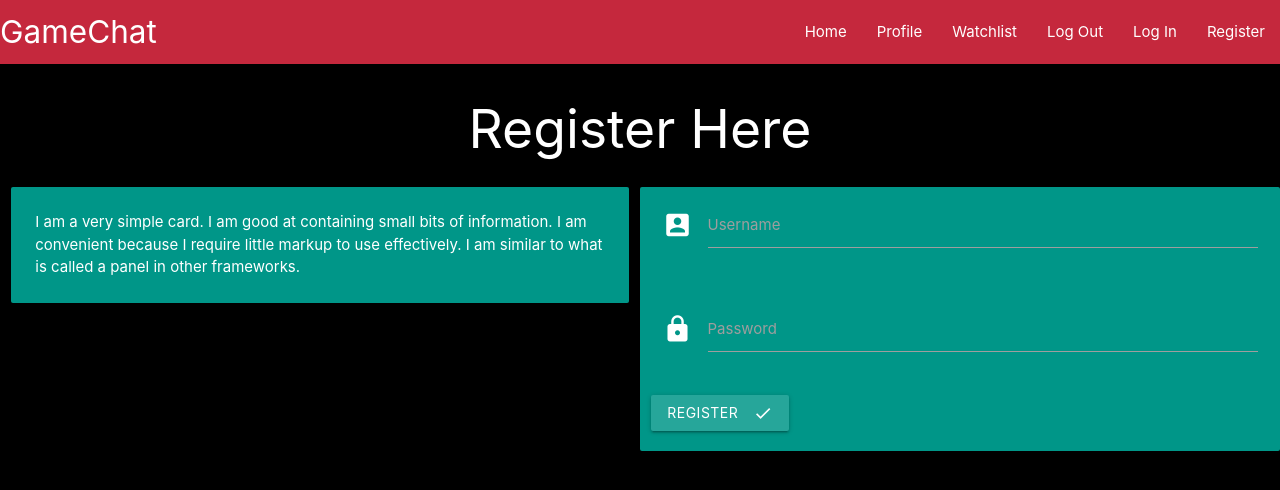
After one commit to Ashwinreddy611/GameChat, a Flask app: page /register in a window 1280 px wide. The commit adds this page. Shown: the top 490 px of the page. Run offline with Flask 2, Linux system fonts and the light colour scheme; some libraries are stand-ins or nearby versions.

Commit message:
add register template

```diff
--- a/app.py
+++ b/app.py
@@ -4,6 +4,7 @@ from flask import (
     redirect, request, session, url_for)
 from flask_pymongo import PyMongo
 from bson.objectid import ObjectId
+from werkzeug.security import generate_password_hash, check_password_hash
 if os.path.exists("env.py"):
     import env
 
@@ -24,7 +25,12 @@ def get_games():
     return render_template("games.html", games=games)
 
 
+@app.route("/register", methods=["GET", "POST"])
+def register():
+    return render_template("register.html")
+
+
 if __name__ == "__main__":
-    app.run(host=os.environ.get("IP"),
+   app.run(host=os.environ.get("IP"),
             port=int(os.environ.get("PORT")),
             debug=True)
--- a/static/css/style.css
+++ b/static/css/style.css
@@ -1,3 +1,8 @@
+body {
+    color: white;
+    background-color: black;
+}
+
 .primary {
     background-color: #c5283d;
 }
--- a/templates/base.html
+++ b/templates/base.html
@@ -25,7 +25,7 @@
         <li><a href="#">Watchlist</a></li>
         <li><a href="#">Log Out</a></li>
         <li><a href="#">Log In</a></li>
-        <li><a href="#">Register</a></li>
+        <li><a href="{{ url_for('register')}}">Register</a></li>
       </ul>
     </div>
   </nav>
@@ -37,7 +37,7 @@
     <li><a href="#">Watchlist</a></li>
     <li><a href="#">Log Out</a></li>
     <li><a href="#">Log In</a></li>
-    <li><a href="#">Register</a></li>
+    <li><a href="{{ url_for('register')}}">Register</a></li>
   </ul>
     </header>
     {% block content %}
--- /dev/null
+++ b/templates/register.html
@@ -0,0 +1,41 @@
+{% extends "base.html" %}
+{% block content %}
+    <h2 class="center-align">Register Here</h2>
+
+    <div class="row">
+        <div class="col s12 m6">
+            <div class="card-panel teal">
+                <span class="white-text">I am a very simple card. I am good at containing small bits of information.
+                    I am convenient because I require little markup to use effectively. I am similar to what is called a
+                    panel in other frameworks.
+                </span>
+            </div>
+        </div>
+        <div class="col s12 m6 card-panel teal">
+                <form class="col s12" method="POST" action="{{ url_for('register')}}">
+                    <!--Username Field -->
+                    <div class="row">
+                        <div class="input-field col s12">
+                            <i class="material-icons prefix">account_box</i>
+                            <input id="username" name="username" type="text" class="validate">
+                            <label for="username">Username</label>
+                        </div>
+                    </div>
+                    <!--Password Field-->
+                    <div class="row">
+                        <div class="input-field col s12">
+                            <i class="material-icons prefix">lock</i>
+                            <input id="password" name="password" type="password" class="validate">
+                            <label for="password">Password</label>
+                        </div>
+                    </div>
+                    <!--Submit Button-->
+                    <div class="row">
+                        <button class="btn waves-effect waves-light" type="submit" name="action">Register
+                            <i class="material-icons right">check</i>
+                        </button>
+                    </div>
+                </form>
+        </div>
+    </div>
+{% endblock %}
```
